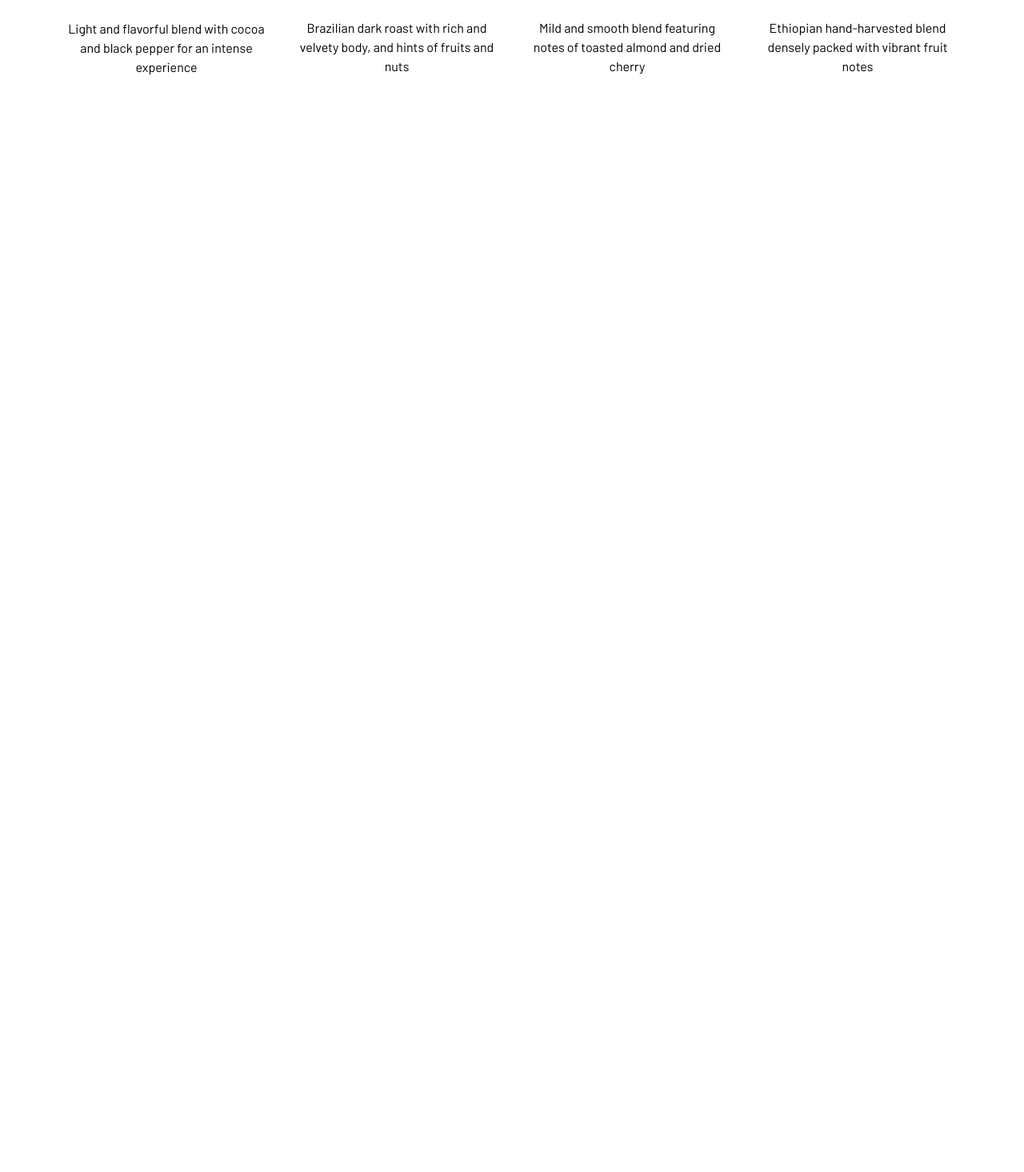
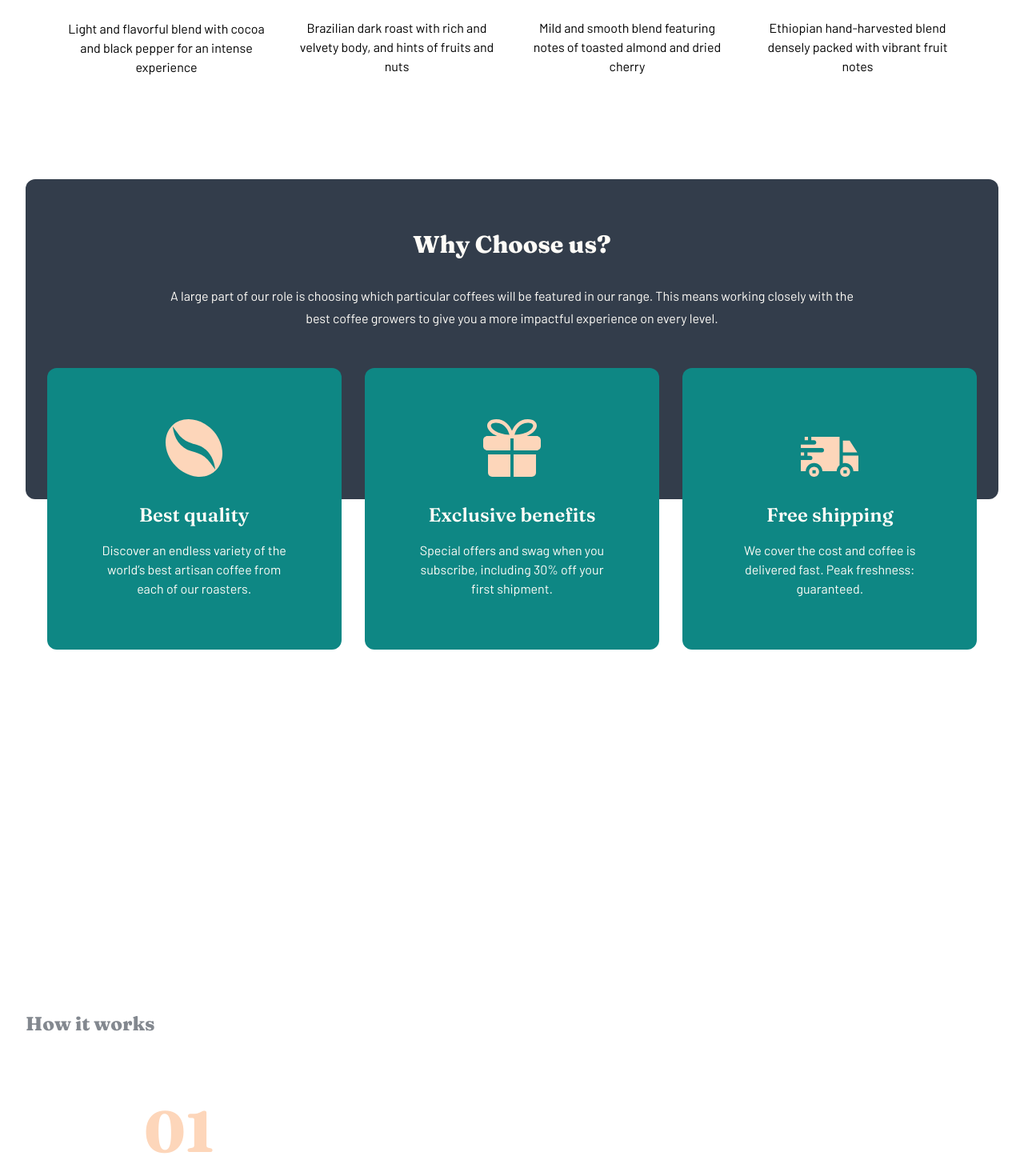
Before and after one commit to Mokalbari/coffee-roaster, a React (Vite) app: page / in a window 1280 px wide. Shown: the part 1332-2797 px from the top of the page at 80% size. Before the commit the page ends 1556 px from the top, so only its background shows below. Built offline with nearby package versions, Linux system fonts and the light colour scheme.

Commit message:
add responsive design to choose us

```diff
--- a/index.html
+++ b/index.html
@@ -1,4 +1,4 @@
-<!DOCTYPE html>
+<!doctype html>
 <html lang="en">
   <head>
     <meta charset="UTF-8" />
@@ -6,7 +6,7 @@
     <meta name="viewport" content="width=device-width, initial-scale=1.0" />
     <title>Coffee Roasters</title>
   </head>
-  <body>
+  <body class="font-sans">
     <div id="root"></div>
     <script type="module" src="/src/main.tsx"></script>
   </body>
--- a/src/components/ChooseUs.tsx
+++ b/src/components/ChooseUs.tsx
@@ -1,18 +1,20 @@
-import "../styles/ChooseUs.css"
+import Container from "./Container"
 import ChooseUsCard from "./ChooseUsCard"
 import { chooseUsTextContent } from "../lib/mappingArray"
 
 const ChooseUs = () => {
   return (
-    <div className="container">
-      <section className="choose-us">
-        <h2 className="header --m">Why Choose us?</h2>
-        <p>
+    <Container>
+      <section className="max-h-svh rounded-xl bg-neutral-black px-6 pt-16 text-center text-neutral-white sm:max-h-[50vh] sm:pb-16">
+        <h2 className="mb-4 font-serif text-2xl font-extrabold sm:mb-8 sm:text-3xl">
+          Why Choose us?
+        </h2>
+        <p className="mx-auto mb-8 leading-7 sm:mb-12 sm:max-w-[75%]">
           A large part of our role is choosing which particular coffees will be
           featured in our range. This means working closely with the best coffee
           growers to give you a more impactful experience on every level.
         </p>
-        <div className="choose-us__card-container">
+        <div className="flex flex-col gap-6 lg:flex-row">
           {chooseUsTextContent.map(item => (
             <ChooseUsCard
               key={item.id}
@@ -23,7 +25,7 @@ const ChooseUs = () => {
           ))}
         </div>
       </section>
-    </div>
+    </Container>
   )
 }
 
--- a/src/components/ChooseUsCard.tsx
+++ b/src/components/ChooseUsCard.tsx
@@ -1,19 +1,17 @@
-import "../styles/ChooseUsCard.css"
-
-interface ChooseUsCardType {
+interface Props {
   key: number
   imgSrc: string
   title: string
   textContent: string
 }
 
-const ChooseUsCard = ({ imgSrc, title, textContent }: ChooseUsCardType) => {
+const ChooseUsCard = ({ imgSrc, title, textContent }: Props) => {
   return (
-    <div className="card-container">
-      <img src={imgSrc} alt={title} />
+    <div className="mx-auto flex max-w-4/5 flex-col items-center rounded-xl bg-accent-primary px-8 py-16 text-center sm:py-8 sm:max-lg:flex-row sm:max-lg:gap-16 sm:max-lg:text-left lg:max-w-sm lg:p-16">
+      <img src={imgSrc} alt={title} className="my-auto mb-8 sm:max-lg:my-0" />
       <div className="card-container__text-container">
-        <h3 className="header --xs">{title}</h3>
-        <p>{textContent}</p>
+        <h3 className="mb-4 font-serif text-2xl font-semibold">{title}</h3>
+        <p className="lg:max-w-60">{textContent}</p>
       </div>
     </div>
   )
--- a/src/components/Container.tsx
+++ b/src/components/Container.tsx
@@ -4,7 +4,11 @@ interface Props {
 }
 
 const Container = ({ children, className }: Props) => (
-  <div className={`container mx-auto px-8 ${className || ""}`}>{children}</div>
+  <div
+    className={`mx-auto max-w-screen-xl px-4 sm:px-6 lg:px-8 ${className || ""}`}
+  >
+    {children}
+  </div>
 )
 
 export default Container
--- a/src/components/NavigationBar.tsx
+++ b/src/components/NavigationBar.tsx
@@ -1,6 +1,5 @@
 import { navBarLinks } from "../lib/mappingArray"
 import Container from "./Container"
-
 import burgerIcon from "../assets/shared/mobile/icon-hamburger.svg"
 // import closeIcon from "../assets/shared/mobile/icon-close.svg"
 import coffeeBeans from "../assets/shared/desktop/logo.svg"
@@ -8,10 +7,14 @@ import coffeeBeans from "../assets/shared/desktop/logo.svg"
 const NavigationBar = () => {
   return (
     <Container>
-      <nav className="py-10 flex items-center justify-between sm:mb-14">
-        <img src={coffeeBeans} alt="Coffee Roasters" className="w-1/3" />
+      <nav className="flex w-full items-center justify-between py-10 sm:mb-14">
+        <img
+          src={coffeeBeans}
+          alt="Coffee Roasters"
+          className="h-auto w-1/3 min-w-44"
+        />
         <img src={burgerIcon} alt="Open the menu" className="sm:hidden" />
-        <menu className="gap-8 uppercase font-sans font-semibold text-neutral-grey hidden sm:flex">
+        <menu className="hidden gap-8 font-sans font-semibold uppercase text-neutral-grey sm:flex">
           {navBarLinks.map(link => (
             <li className="primary-navigation__list-item" key={link.id}>
               {link.link}
--- a/src/components/Plan.tsx
+++ b/src/components/Plan.tsx
@@ -1,19 +1,21 @@
-import "../styles/Plan.css"
 import { coffeeSubscriptionSteps } from "../lib/mappingArray"
 import PlanCard from "./PlanCard"
+import Container from "./Container"
 import Button from "./Button"
 
 const Plan = () => {
   return (
-    <div className="container">
-      <section className="plan">
-        <h2 className="header --xs">How it works</h2>
-        <div className="plan__decoration-container">
-          <div className="circle" />
-          <hr />
-          <div className="circle" />
-          <hr />
-          <div className="circle" />
+    <Container className="max-w-[95%]">
+      <section className="mt-[80vh] flex flex-col items-center sm:items-start">
+        <h2 className="mb-20 text-center font-serif text-2xl font-extrabold text-neutral-grey">
+          How it works
+        </h2>
+        <div className="">
+          <div className="" />
+          <hr className="" />
+          <div className="" />
+          <hr className="" />
+          <div className="" />
         </div>
         <div className="plan__card-container">
           {coffeeSubscriptionSteps.map(item => (
@@ -25,9 +27,9 @@ const Plan = () => {
             />
           ))}
         </div>
-        <Button text="Create your plan" />
+        <Button text="Create your plan" className="self-center" />
       </section>
-    </div>
+    </Container>
   )
 }
 
--- a/src/components/PlanCard.tsx
+++ b/src/components/PlanCard.tsx
@@ -1,18 +1,18 @@
-import "../styles/PlanCard.css"
-
-interface PlanCardType {
+interface Props {
   key: number
   index: string
   title: string
   description: string
 }
 
-const PlanCard = ({ index, title, description }: PlanCardType) => {
+const PlanCard = ({ index, title, description }: Props) => {
   return (
-    <div className="plan-card">
-      <div className="header --l">{index}</div>
-      <h3 className="header --s"> {title}</h3>
-      <p>{description}</p>
+    <div className="mb-14 flex max-w-sm flex-col items-center">
+      <div className="mb-6 font-serif text-7xl font-extrabold text-accent-secondary">
+        {index}
+      </div>
+      <h3 className="mb-6 font-serif text-3xl font-extrabold"> {title}</h3>
+      <p className="text-center">{description}</p>
     </div>
   )
 }
--- a/src/main.tsx
+++ b/src/main.tsx
@@ -7,6 +7,8 @@ import "./styles/index.css"
 import NavigationBar from "./components/NavigationBar"
 import HeroSection from "./components/HeroSection"
 import CoffeeSelection from "./components/CoffeeSelection"
+import ChooseUs from "./components/ChooseUs"
+import Plan from "./components/Plan"
 
 // biome-ignore lint: non-null-assertion
 ReactDOM.createRoot(document.getElementById("root")!).render(
@@ -14,5 +16,7 @@ ReactDOM.createRoot(document.getElementById("root")!).render(
     <NavigationBar />
     <HeroSection />
     <CoffeeSelection />
+    <ChooseUs />
+    <Plan />
   </React.StrictMode>,
 )
--- a/tailwind.config.js
+++ b/tailwind.config.js
@@ -31,7 +31,11 @@ export default {
         "hero-img-desktop":
           "url(/home/mokalbari/coding/frontend-mentor/coffee-roaster/src/assets/home/desktop/image-hero-coffeepress.jpg)",
       },
+      maxWidth: {
+        "4/5": "80%",
+        half: "50%",
+      },
     },
   },
   plugins: [],
-};
+}
```
